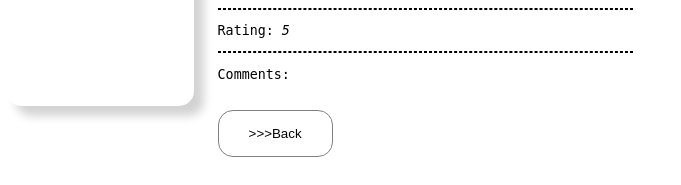
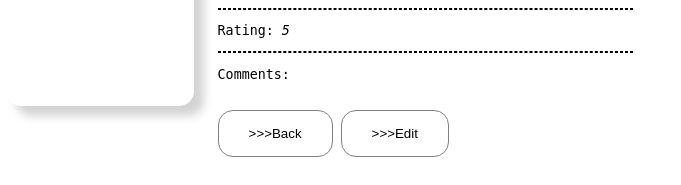
Before and after one commit to RagleGumm/video_paradise_crud, a Django app: page /movies/view/3 in a window 1280 px wide. Shown: the part 999-1184 px from the top of the page, without its empty margins (0-681 px from the left). Run offline with Django 3.2, Linux system fonts and the light colour scheme; a user stored in the database is signed in; data comes from the database, SQL or seed files in the repository.

Commit message:
Added edit button

```diff
--- a/movies/templates/movies/movie_detail.html
+++ b/movies/templates/movies/movie_detail.html
@@ -40,5 +40,6 @@
   <br>
   <form>
    <input type="button" value=">>>Back" onclick="history.back()">
+   <input type="button" value=">>>Edit" onclick="window.location.href='{% url "movie_edit" object.id %}'">
   </form>
 {% endblock %}
```
